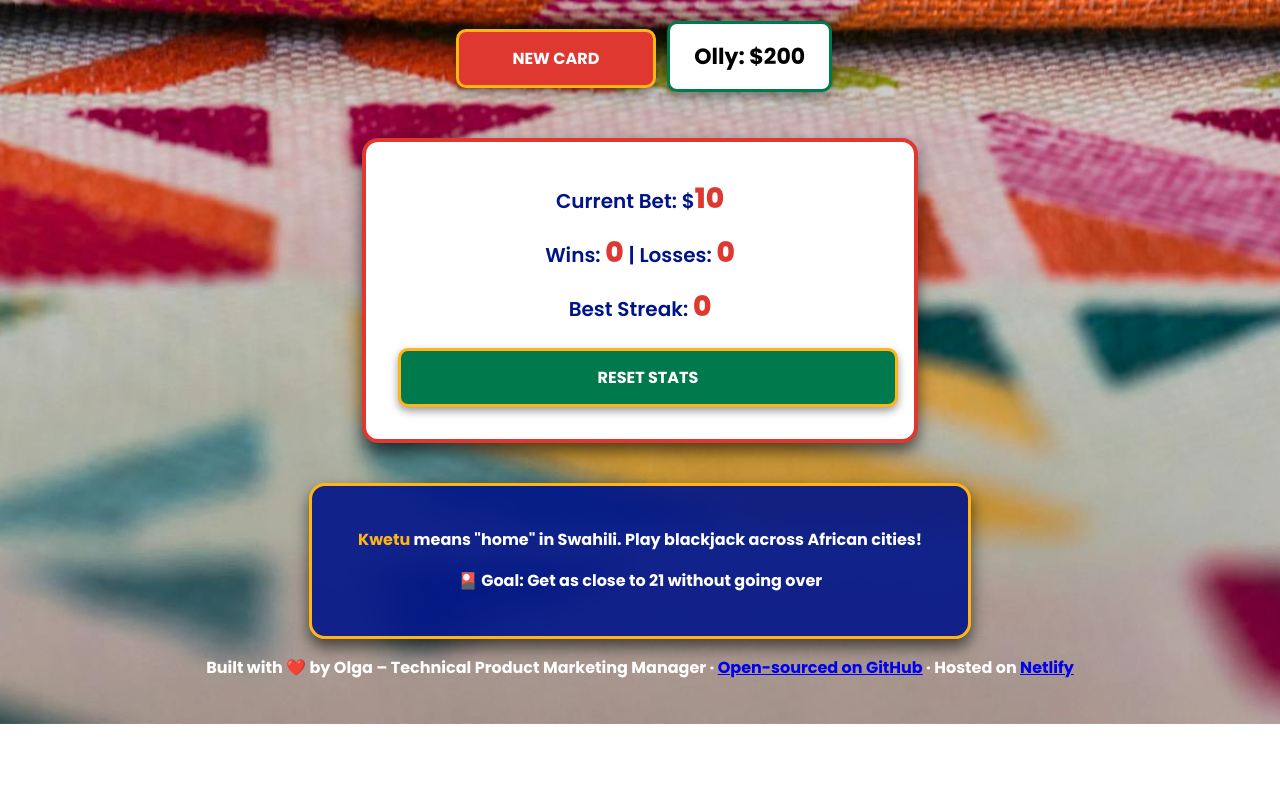
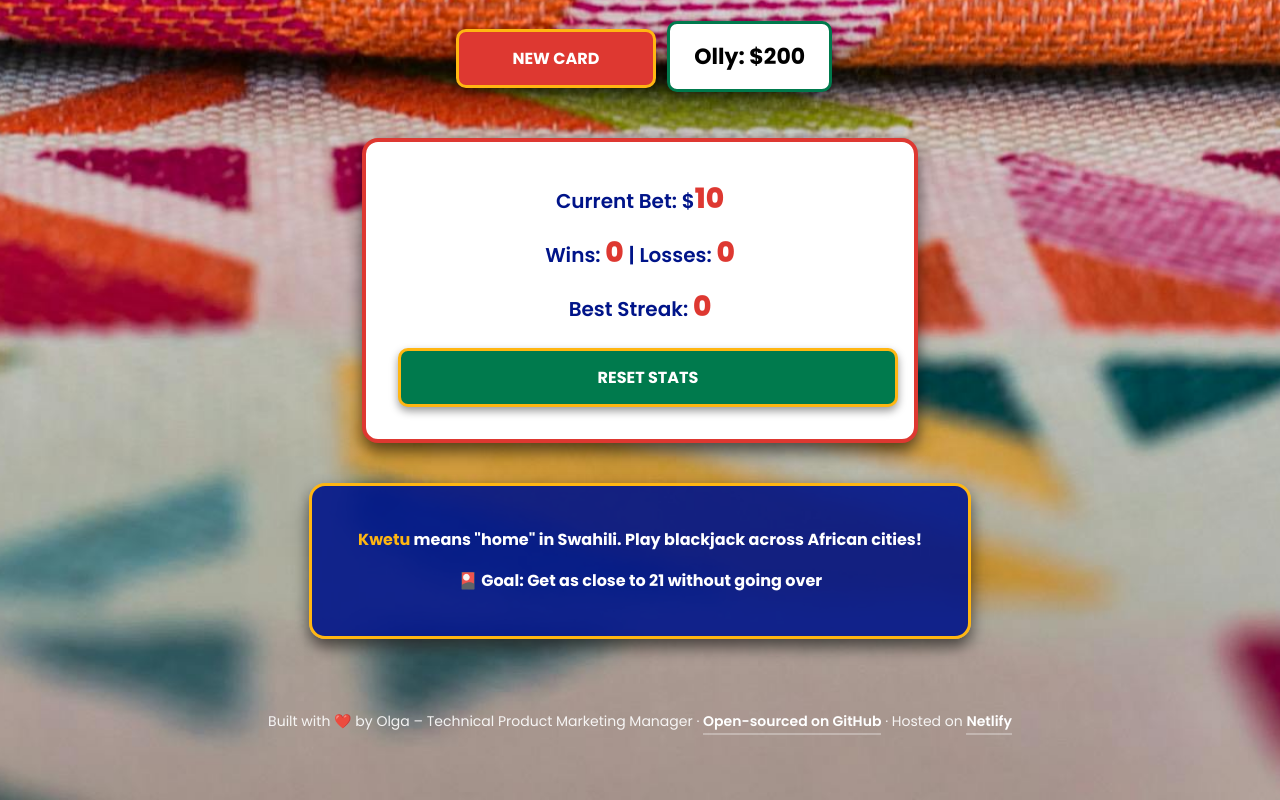
Before and after one commit to SheillaO/Kwetu-BlackJack-, a website built with Vite: page index.html in a window 1280 px wide. Shown: the part 615-1415 px from the top of the page. Before the commit the page ends 1339 px from the top, so only its background shows below. Built offline with nearby package versions, Linux system fonts and the light colour scheme.

Commit message:
Add footer styles and link hover effect
Introduce CSS for the site footer: centered layout, spacing (margin/padding), paragraph typography (color, size, line-height, weight), and anchor styling with subtle bottom border and transition. Also adds a hover state that highlights links (border-bottom turns white and text changes to #fbbf24) to improve footer readability and interactivity.

```diff
--- a/index.css
+++ b/index.css
@@ -200,6 +200,34 @@ button:active {
     color: white;
 }
 
+footer {
+    text-align: center;
+    margin-top: 32px;
+    padding: 24px 20px;
+
+}
+
+footer p {
+    color: rgba(255, 255, 255, 0.9);
+    font-size: 14px;
+    line-height: 1.8;
+    font-weight: 400;
+}
+
+footer a {
+    color: white;
+    text-decoration: none;
+    font-weight: 600;
+    border-bottom: 2px solid rgba(255, 255, 255, 0.3);
+    padding-bottom: 2px;
+    transition: all 0.2s ease;
+}
+
+footer a:hover {
+    border-bottom-color: white;
+    color: #fbbf24;
+}
+
 /* Mobile Responsive */
 @media (max-width: 600px) {
     h1 {
```
